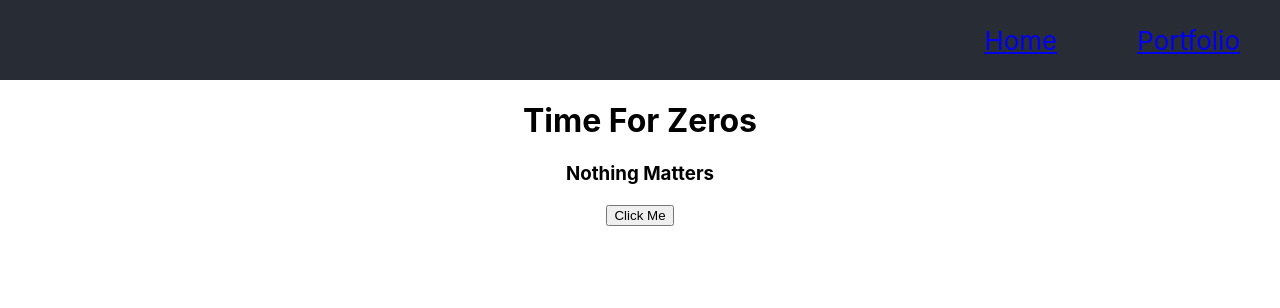
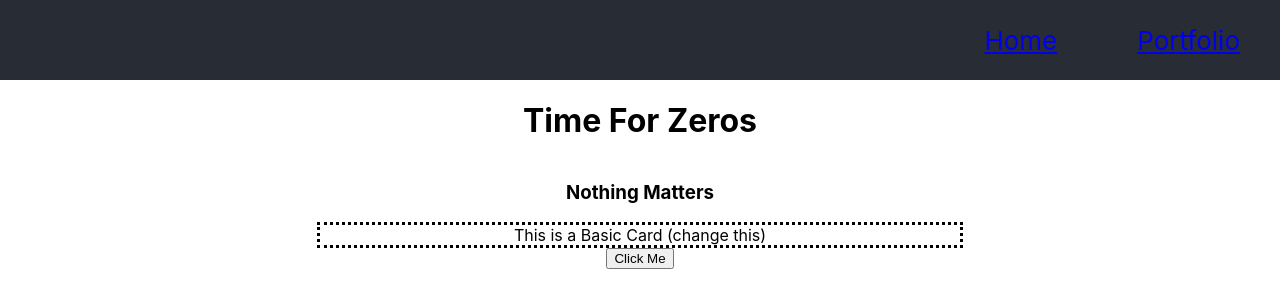
Before and after one commit to TimeForZeros/portfolio-react, a React (Create React App) app: page / in a window 1280 px wide. Shown: the top 308 px of the page. Built offline with nearby package versions, Linux system fonts and the light colour scheme.

Commit message:
styling app items

```diff
--- a/src/App.css
+++ b/src/App.css
@@ -16,3 +16,10 @@
 .App-link {
   color: #09d3ac;
 }
+
+
+.item-container {
+  display:flex;
+  flex-direction: column;
+  align-items: center;
+}
--- a/src/App.js
+++ b/src/App.js
@@ -1,9 +1,9 @@
 import React, { Component } from "react";
 import ReactDOM from "react-dom";
 import { Route, Switch, Redirect, Link } from "react-router-dom";
-
 import "./App.css";
 import NavBar from "./components/NavBar/NavBar";
+import Card from "./components/Card/Card";
 
 function ZeroChange() {
   let arr = this.state.title.split(" ");
@@ -44,9 +44,12 @@ class App extends Component {
           <NavBar title={this.state.title} />
         </header>
         <body>
-        <h1>{this.state.title}</h1>
-        <h3> Nothing Matters</h3>
-          <button onClick={this.handleZero}>Click Me</button>
+          <div className="item-container">
+            <h1>{this.state.title}</h1>
+            <h3> Nothing Matters</h3>
+            <Card />
+            <button onClick={this.handleZero}>Click Me</button>
+          </div>
         </body>
       </div>
     );
--- a/src/components/Card/Card.css
+++ b/src/components/Card/Card.css
@@ -0,0 +1,8 @@
+.card-container {
+    display: flex;
+    border-style: dotted;
+    justify-content: space-around;
+    width: 50vw;
+}
+.card {
+}
--- a/src/components/Card/Card.jsx
+++ b/src/components/Card/Card.jsx
@@ -1,14 +1,14 @@
 import React from "react";
-import { Link } from "react-router-dom";
 import "./Card.css";
 
-const NavBar = props => {
+const Card = props => {
   return (
-    <div className='nav-container'>
-      <Link to="/" className='nav-item'>Home</Link>
-      <Link to="/portfolio" className='nav-item'>Portfolio</Link>
+    <div className='card-container'>
+        <div className='card'>
+            This is a Basic Card (change this)
+        </div>
     </div>
   );
 };
 
-export default NavBar;
+export default Card;
```
